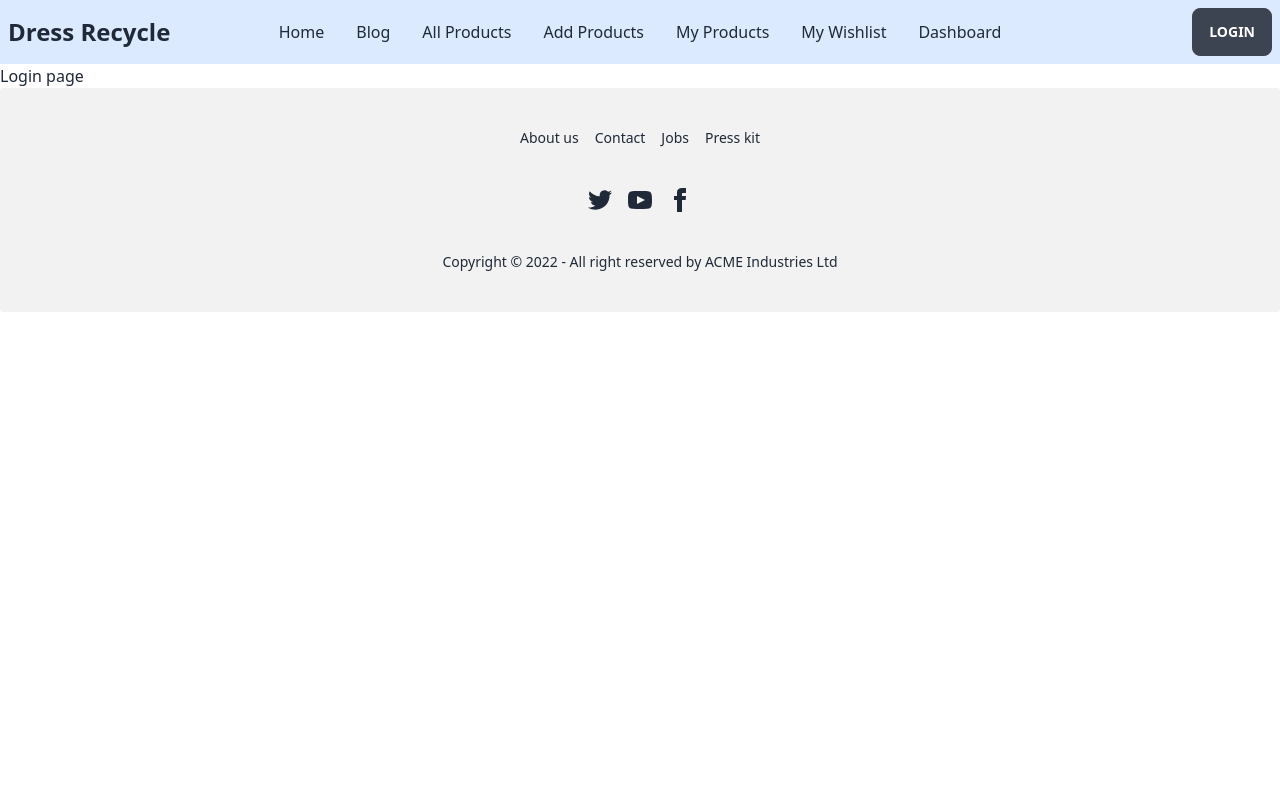
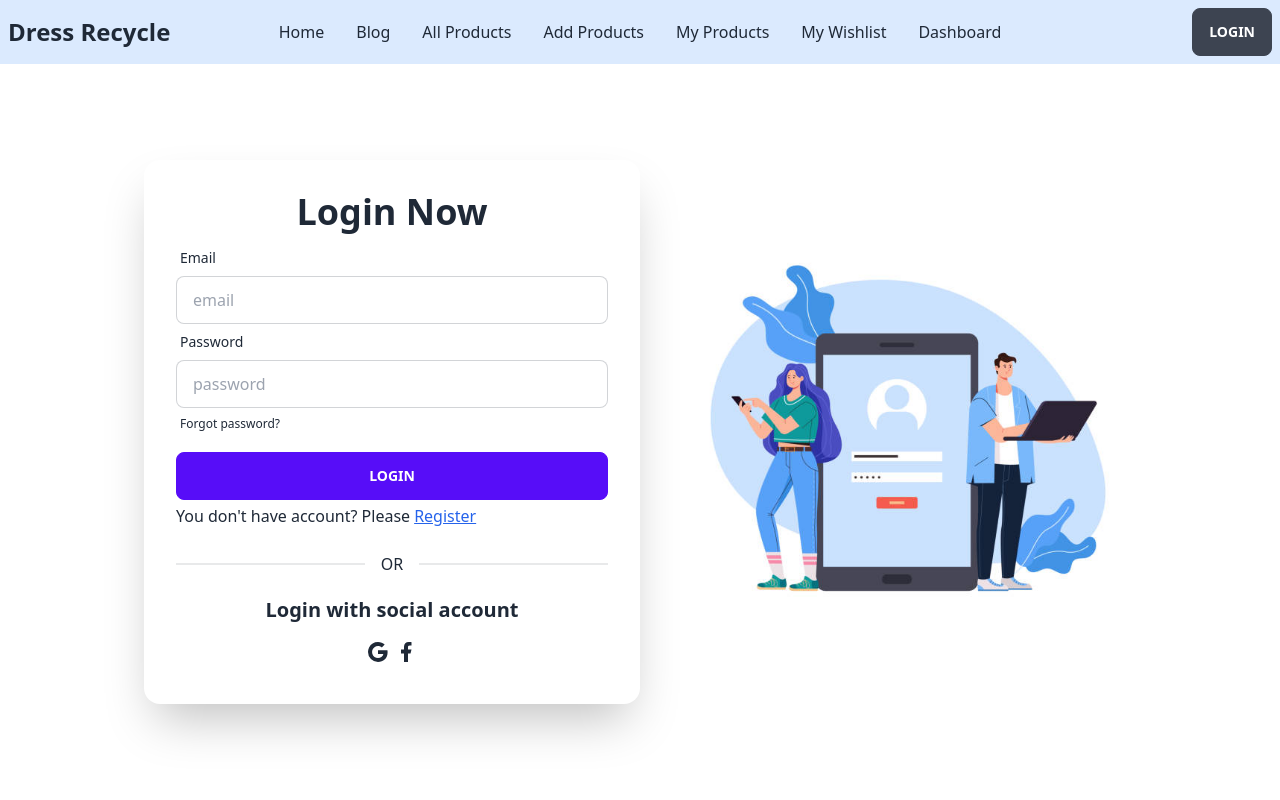
Before and after one commit to md-shamim-sarker/dress-recycle-client, a React (Create React App) app: page /login in a window 1280 px wide. Shown: the top 800 px of the page. Built offline with nearby package versions, Linux system fonts and the light colour scheme; the HTML template or start-up script is replaced by a standard one.

Commit message:
design login form

```diff
--- a/src/pages/Login/Login.js
+++ b/src/pages/Login/Login.js
@@ -1,9 +1,55 @@
 import React from 'react';
+import {RiFacebookFill, RiGoogleFill} from 'react-icons/ri';
+import {Link} from 'react-router-dom';
+import login from '../../assets/login.jpg';
 
 const Login = () => {
     return (
-        <div>
-            Login page
+        <div className="hero">
+            <div className="w-full lg:w-4/5 mx-auto my-10 lg:my-20 hero-content flex-col lg:flex-row-reverse gap-10">
+                <div className="w-full lg:w-1/2 text-center lg:text-left">
+                    <img src={login} alt="..." className='w-full' />
+                </div>
+                <div className="w-full lg:w-1/2 card flex-shrink-0 shadow-2xl bg-base-100">
+                    <div className="card-body">
+                        <h1 className="text-4xl font-bold text-center">Login Now</h1>
+                        <form>
+                            <div className="form-control">
+                                <label className="label">
+                                    <span className="label-text">Email</span>
+                                </label>
+                                <input type="text" placeholder="email" className="input input-bordered" />
+                            </div>
+                            <div className="form-control">
+                                <label className="label">
+                                    <span className="label-text">Password</span>
+                                </label>
+                                <input type="text" placeholder="password" className="input input-bordered" />
+                                <label className="label">
+                                    <Link to={"/login"} className="label-text-alt link link-hover">Forgot password?</Link>
+                                </label>
+                            </div>
+                            <div className="form-control mt-3">
+                                <button className="btn btn-primary">Login</button>
+                            </div>
+                            <div className='flex gap-1 my-1'>
+                                <span>You don't have account? Please</span>
+                                <Link to={"/register"} className="text-blue-600 underline">Register</Link>
+                            </div>
+                        </form>
+                        <div className="divider">OR</div>
+                        <h2 className='text-xl font-bold text-center'>Login with social account</h2>
+                        <div className='flex gap-1 justify-center my-2'>
+                            <button>
+                                <RiGoogleFill className='text-2xl'></RiGoogleFill>
+                            </button>
+                            <button>
+                                <RiFacebookFill className='text-2xl'></RiFacebookFill>
+                            </button>
+                        </div>
+                    </div>
+                </div>
+            </div>
         </div>
     );
 };
```
Also changed, not shown: src/assets/login.jpg (added).
